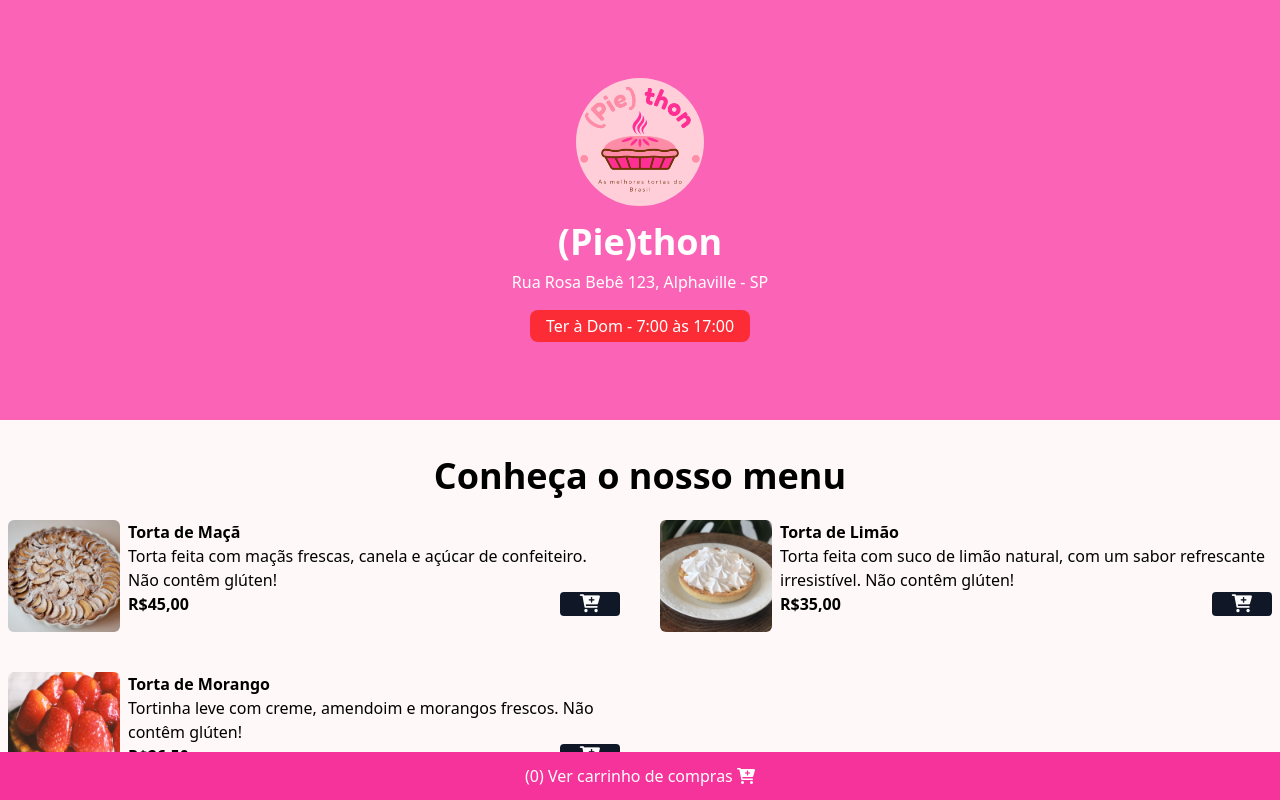
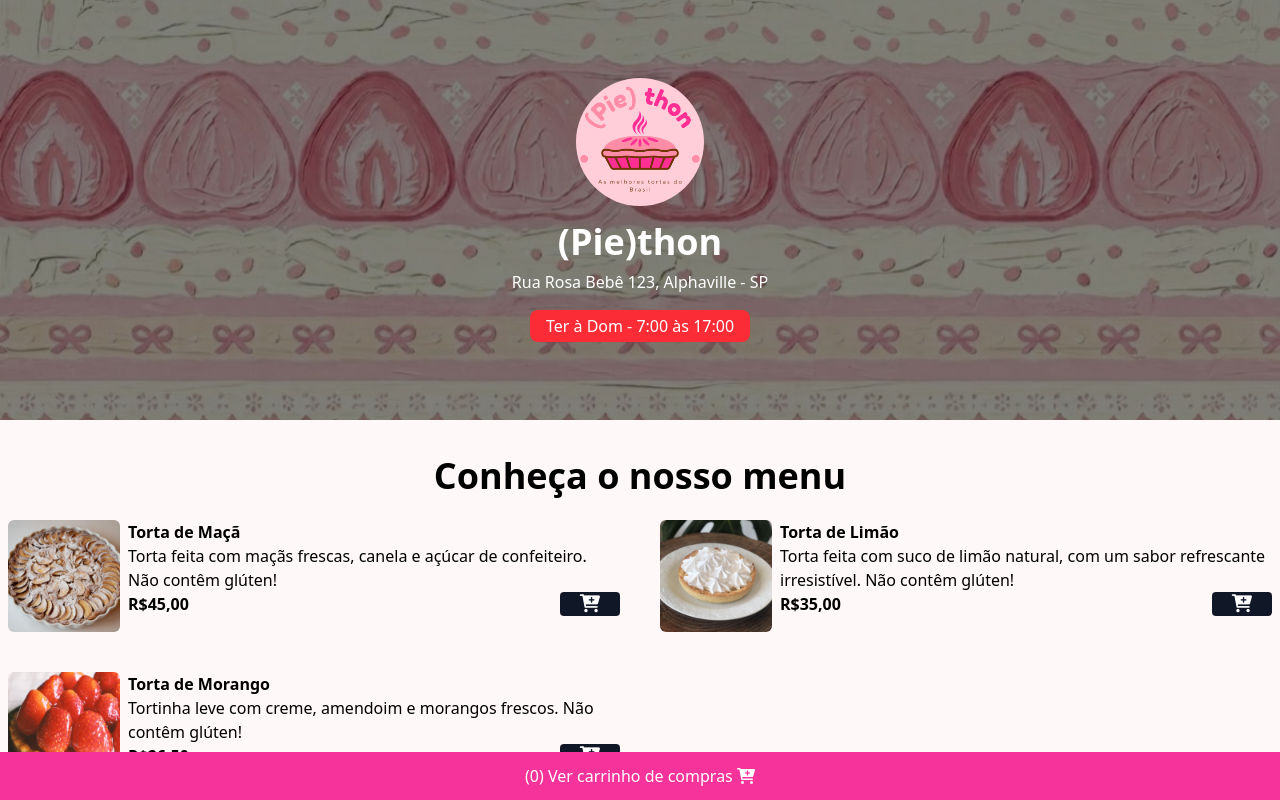
Before and after one commit to liviapinheiro/cardapio-piethon, a website: page index.html in a window 1280 px wide. Shown: the top 800 px of the page. Drawn offline with Linux system fonts and the light colour scheme; the site is published under a folder, as on GitHub Pages, so addresses that start at the root find nothing.

Commit message:
🐛 - Correção de bug

```diff
--- a/style/style.css
+++ b/style/style.css
@@ -1,7 +1,7 @@
 @import "tailwindcss";
 
 @theme {
-  --background-image-home: url('/assets/background-50blck.png');
+  --background-image-home: url('../assets/background-50blck.png');
 }
 
 body{
```
Also changed, not shown: style/output.css.
